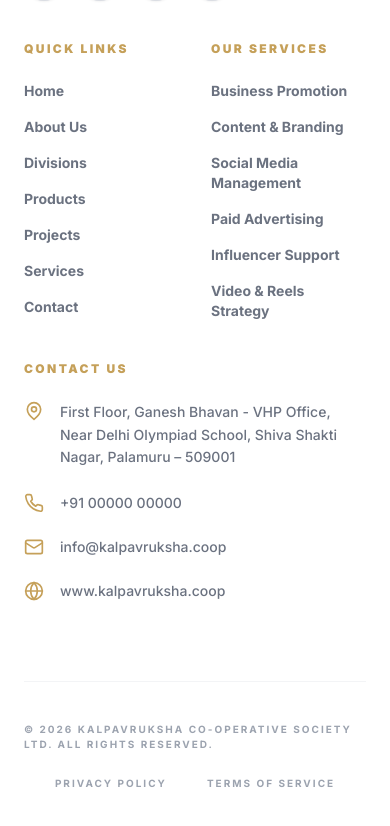
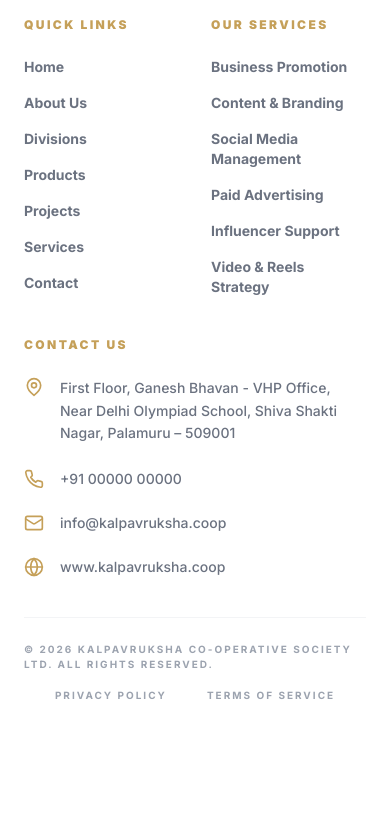
Before and after one commit to Balakrishna-ui/kalpavruksha, a React (Vite) app in the folder frontend/: page / in a window 390 px wide. Shown: the part 5076-5902 px from the top of the page. After the commit the page ends 5803 px from the top, so only its background shows below. Built offline with nearby package versions, Linux system fonts and the light colour scheme.

Commit message:
Footer optimization: Reduce vertical spacing to remove empty space

```diff
--- a/frontend/src/components/Footer.tsx
+++ b/frontend/src/components/Footer.tsx
@@ -22,14 +22,14 @@ const staggerChildren: any = {
 
 const Footer: React.FC = () => {
   return (
-    <footer className="bg-white pt-16 pb-12 text-[#001a3d] overflow-hidden border-t border-gray-100">
+    <footer className="bg-white pt-10 pb-6 md:pt-16 md:pb-12 text-[#001a3d] overflow-hidden border-t border-gray-100">
       <div className="max-w-[1200px] mx-auto px-6">
         <motion.div
           initial="hidden"
           whileInView="visible"
           viewport={{ once: true }}
           variants={staggerChildren}
-          className="grid grid-cols-2 lg:grid-cols-4 gap-x-8 gap-y-10 md:gap-x-12 md:gap-y-16 lg:gap-16 mb-20"
+          className="grid grid-cols-2 lg:grid-cols-4 gap-x-8 gap-y-10 md:gap-x-12 md:gap-y-16 lg:gap-16 mb-10 md:mb-20"
         >
           {/* Brand Column */}
           <motion.div variants={fadeUp} className="space-y-8 col-span-2 md:col-span-1">
@@ -122,7 +122,7 @@ const Footer: React.FC = () => {
           initial={{ opacity: 0 }}
           whileInView={{ opacity: 1 }}
           viewport={{ once: true }}
-          className="pt-10 border-t border-gray-100 flex flex-col md:flex-row items-center justify-between gap-6 text-[10px] font-bold text-gray-400 uppercase tracking-[0.2em]"
+          className="pt-6 md:pt-10 border-t border-gray-100 flex flex-col md:flex-row items-center justify-between gap-4 md:gap-6 text-[10px] font-bold text-gray-400 uppercase tracking-[0.2em]"
         >
           <p>© {new Date().getFullYear()} Kalpavruksha Co-operative Society Ltd. All Rights Reserved.</p>
           <div className="flex gap-10">
```
